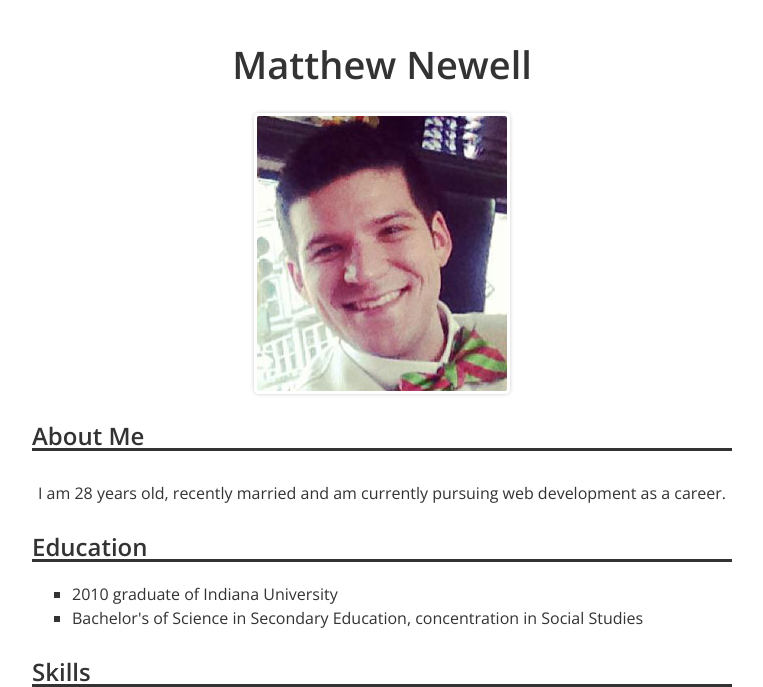
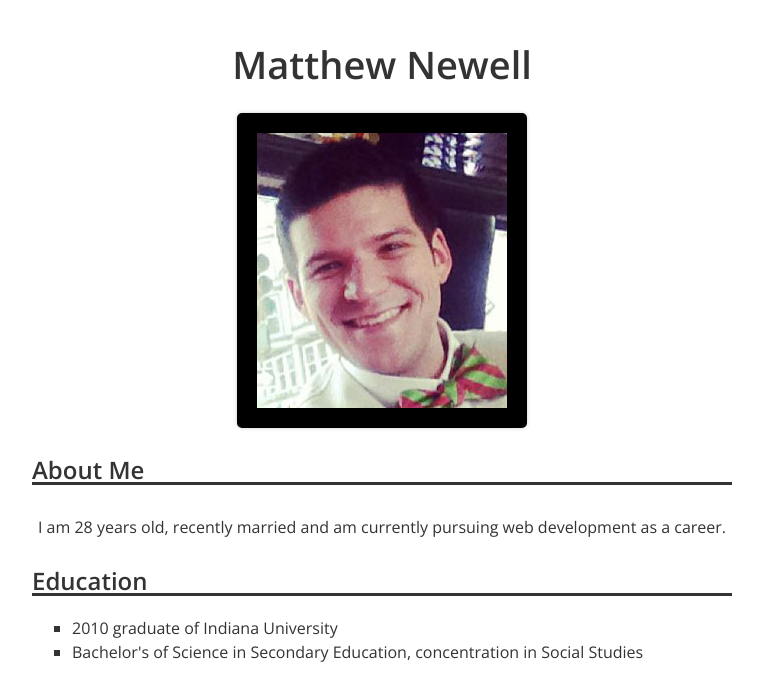
Before and after one commit to matnewel/matnewel, a PHP site: page / in a window 1280 px wide. Shown: the top 687 px of the page, without its empty margins (258-1021 px from the left). Run offline with PHP 8.4, Linux system fonts and the light colour scheme.

Commit message:
test auto deploy

```diff
--- a/assets/css/styles.css
+++ b/assets/css/styles.css
@@ -406,7 +406,7 @@ a {
   line-height: 100%; }
 
 img.author {
-  border: 3px solid #fff;
+  border: 20px solid #000;
   border-radius: 5px;
   box-shadow: 0 0 4px rgba(0, 0, 0, 0.2);
   display: block;
--- a/assets/sass/_main.scss
+++ b/assets/sass/_main.scss
@@ -17,7 +17,7 @@ a {
 }
 
 img.author {
-	border: 3px solid #fff;
+	border: 20px solid #000;
 	border-radius: 5px;
 	box-shadow: 0 0 4px rgba(0,0,0,0.2);
 	display: block;
```
